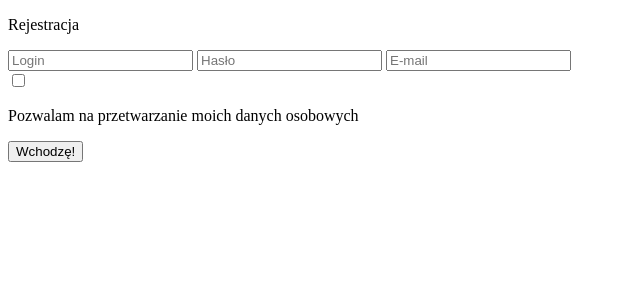
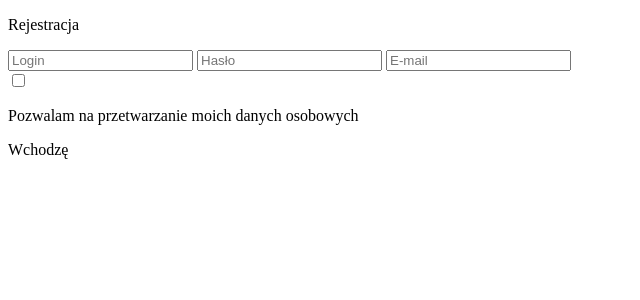
Before and after one commit to matinosal/quizbros, a PHP site: template public/views/register.php in a window 1280 px wide. Shown: the part 44-344 px from the top of the page, without its empty margins (0-640 px from the left). Run offline with PHP 8.4, Linux system fonts and the light colour scheme; the template is opened without the code that fills it, so the values that code supplies are empty; some libraries are stand-ins or nearby versions.

Commit message:
feature // simple form validation

```diff
--- a/public/views/login.php
+++ b/public/views/login.php
@@ -12,7 +12,7 @@
                     <?php }?>
                     <input placeholder="E-mail" name='email' type="text" class="security-form__input">
                     <input placeholder="Haslo" name='password'type="password" class="security-form__input">
-                    <input type="submit" value="Wchodzę!" class="security-form__submit">
+                    <div class="security-form__submit">Wchodzę</div>
                 </form>
             </div>
         </div>
--- a/public/views/register.php
+++ b/public/views/register.php
@@ -15,10 +15,10 @@
                     <input name="password" placeholder="Hasło" type="password" class="security-form__input">
                     <input name="email" placeholder="E-mail" type="text" class="security-form__input">
                     <div class="checkbox-container">
-                        <input name="consent" type="checkbox" class="security-form__checkbox">
+                        <input name="consent" type="checkbox" value="accepted" class="security-form__checkbox">
                         <p class="checkbox-container__desc">Pozwalam na przetwarzanie moich danych osobowych</p>
                     </div>
-                    <input type="submit" value="Wchodzę!" class="security-form__submit">
+                    <div class="security-form__submit">Wchodzę</div>
                 </form>
             </div>
         </div>
```
Also changed, not shown: public/assets/css/style.css, public/assets/js/auth.js.
